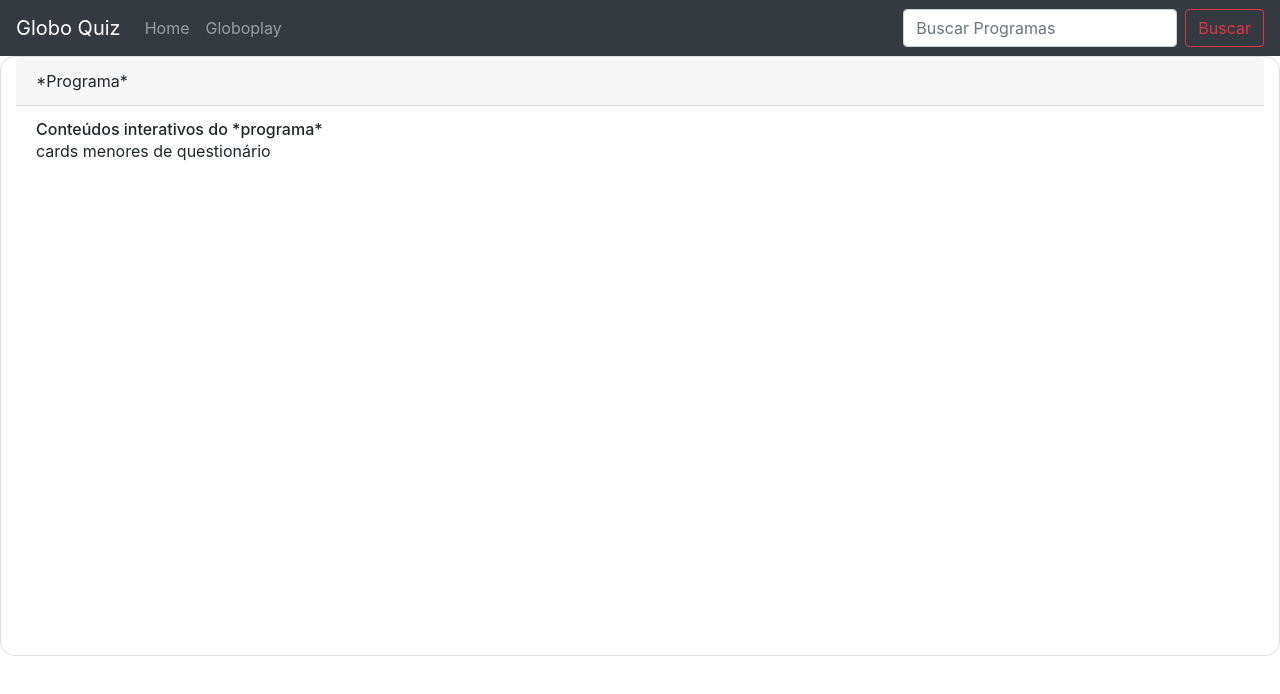
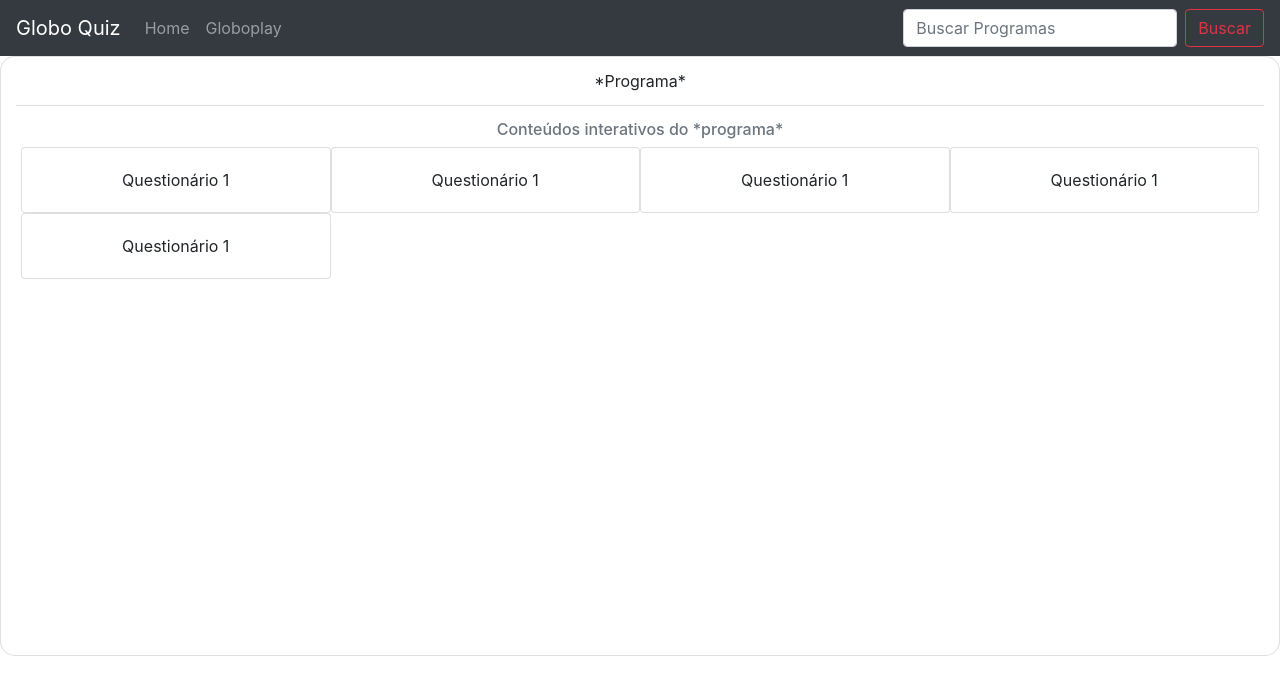
Before and after one commit to Silvio-Ronaldo/frontend_desafio_globo, a React (Create React App) app in the folder front/: page /Programa/1 in a window 1280 px wide. Shown: the top 694 px of the page. Built offline with nearby package versions, Linux system fonts and the light colour scheme.

Commit message:
Listando questionários do programa

```diff
--- a/front/src/pages/Program.js
+++ b/front/src/pages/Program.js
@@ -30,12 +30,26 @@
 
       <div className="container-fluid h-100">
         <div className="row h-100">
-          <Card className="col-sm-12 div-main-body">
-            <Card.Header>*Programa*</Card.Header>
+          <Card className="col-sm-12 div-main-body text-center">
+            <Card.Header className="bg-white">*Programa*</Card.Header>
             <Card.Body>
-              <Card.Subtitle>Conteúdos interativos do *programa*</Card.Subtitle>
-              <Card.Text>
-                cards menores de questionário
+              <Card.Subtitle className="mb-2 text-muted text-center">Conteúdos interativos do *programa*</Card.Subtitle>
+              <Card.Text className="row" id="questionary-container">
+                <Card body className="col-sm-3">
+                  <Card.Text>Questionário 1</Card.Text>
+                </Card>
+                <Card body className="col-sm-3">
+                  <Card.Text>Questionário 1</Card.Text>
+                </Card>
+                <Card body className="col-sm-3">
+                  <Card.Text>Questionário 1</Card.Text>
+                </Card>
+                <Card body className="col-sm-3">
+                  <Card.Text>Questionário 1</Card.Text>
+                </Card>
+                <Card body className="col-sm-3">
+                  <Card.Text>Questionário 1</Card.Text>
+                </Card>
               </Card.Text>
             </Card.Body>
           </Card>
```
